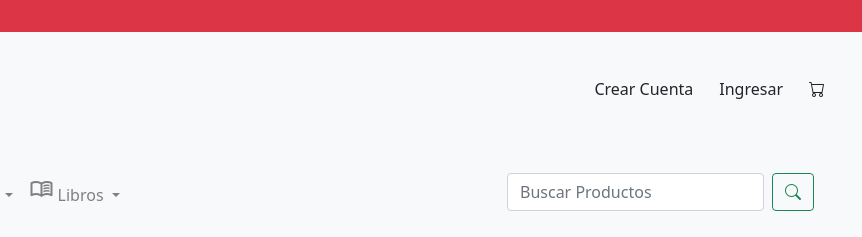
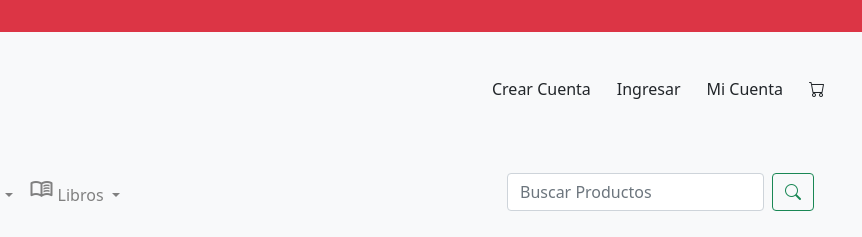
Before and after one commit to DanielRojas2002/SS-PLANTILLAS, a plain HTML site: page index.html in a window 1280 px wide. Shown: the top 237 px of the page, 418-1280 px from the left. Drawn offline with nearby package versions, Linux system fonts and the light colour scheme.

Commit message:
cambio cecicilia

```diff
--- a/index.html
+++ b/index.html
@@ -85,6 +85,10 @@
 
                         <li class="nav-item">
                             <a class=" btn  " href="/LOGINS/iniciar_sesion.html">Ingresar</a>
+                        </li>
+
+                        <li class="nav-item">
+                            <a class=" btn  " href="/miCuenta.html">Mi Cuenta</a>
                         </li>
 
                         <li class="nav-item  ">
```
